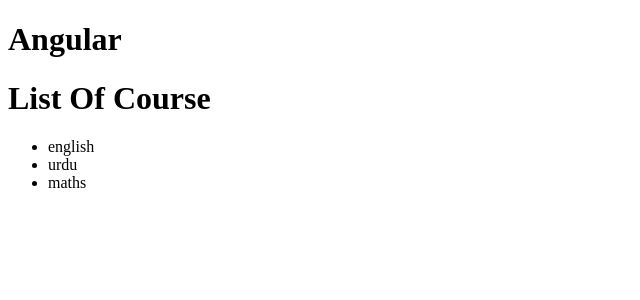
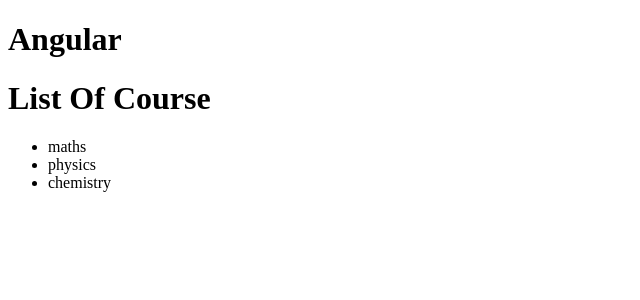
Before and after one commit to uzairqq/ECommerce, an Angular app: page / in a window 1280 px wide. Shown: the top 300 px of the page, without its empty margins (0-640 px from the left). Built offline with nearby package versions, Linux system fonts and the light colour scheme.

Commit message:
used DEPENDENCY INJECTION

```diff
--- a/src/app/app.module.ts
+++ b/src/app/app.module.ts
@@ -4,6 +4,7 @@ import { NgModule } from '@angular/core';
 import { AppComponent } from './app.component';
 import { CoursesComponent } from './courses.component';
 import { CourseComponent } from './course/course.component';
+import { CoursesService } from './couses.service';
 
 @NgModule({
   declarations: [
@@ -14,7 +15,9 @@ import { CourseComponent } from './course/course.component';
   imports: [
     BrowserModule
   ],
-  providers: [],
+  providers: [
+    CoursesService
+  ],
   bootstrap: [AppComponent]
 })
 export class AppModule { }
--- a/src/app/courses.component.ts
+++ b/src/app/courses.component.ts
@@ -1,4 +1,5 @@
 import { Component } from '@angular/core';
+import { CoursesService } from './couses.service';
 
 @Component({
     // tslint:disable-next-line:component-selector
@@ -16,5 +17,10 @@ import { Component } from '@angular/core';
 
 export class CoursesComponent {
     title = 'List Of Course';
-    courses = ['english', 'urdu', 'maths'];
+    courses;
+
+    constructor(service: CoursesService) {
+        // const service = new CoursesService(); // tight coupling
+        this.courses = service.getCourses();
+    }
 }
```
